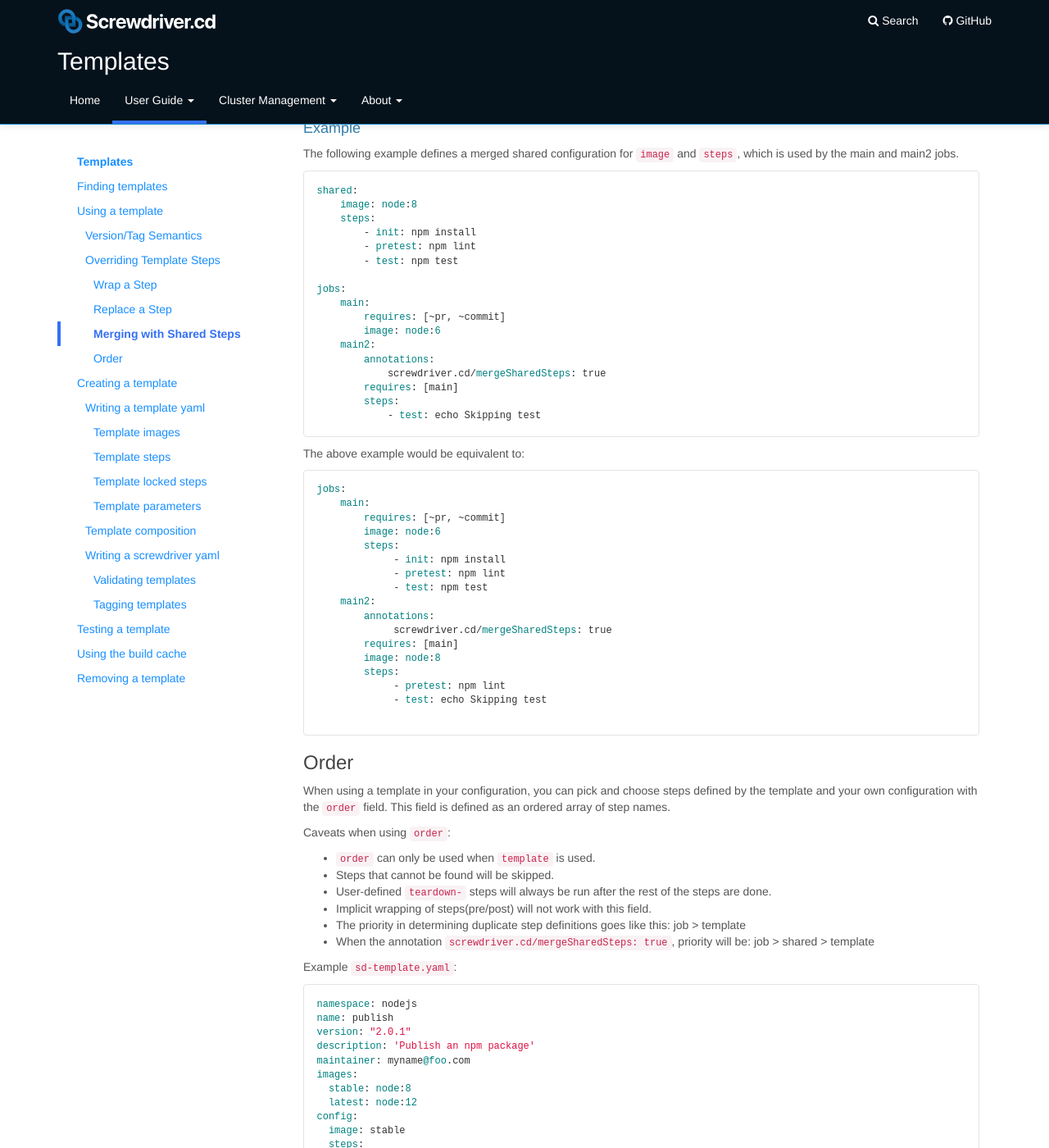
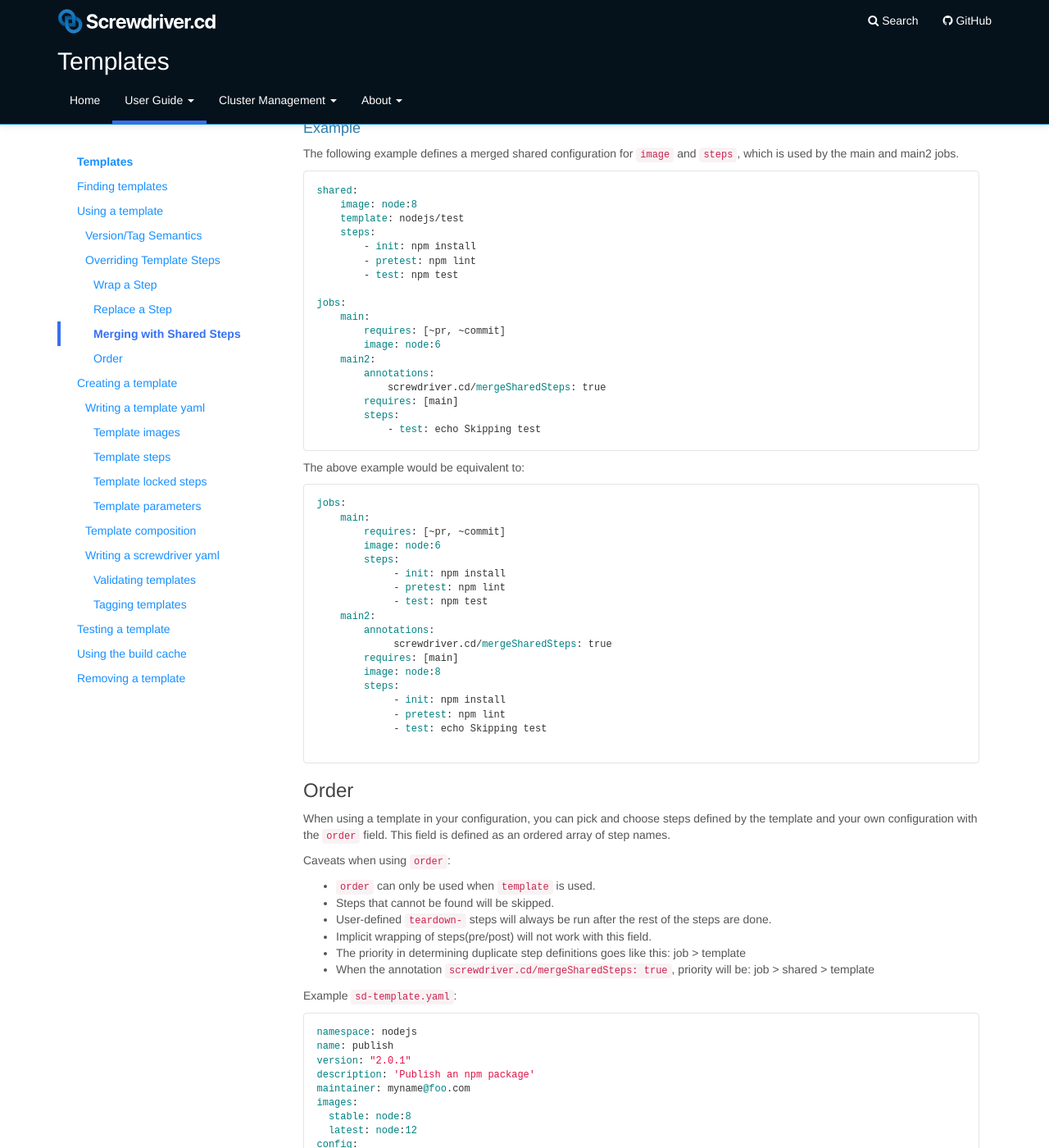
Before and after one commit to screwdriver-cd/guide, a Jekyll site: the page built from docs/user-guide/templates.md, in a window 1280 px wide and 1400 px high, scrolled down 3387 px. Shown: the whole window at 82% size. Built offline with Jekyll 4.4.1, drawn with Linux system fonts in a browser that asks for light colours.

Commit message:
fix: add template to mergeSharedSteps example (#548)

````diff
--- a/docs/user-guide/templates.md
+++ b/docs/user-guide/templates.md
@@ -210,6 +210,7 @@ The following example defines a merged shared configuration for `image` and `ste
 ```yaml
 shared:
     image: node:8
+    template: nodejs/test
     steps:
         - init: npm install
         - pretest: npm lint
@@ -244,6 +245,7 @@ jobs:
         requires: [main]
         image: node:8
         steps:
+             - init: npm install
              - pretest: npm lint
              - test: echo Skipping test
 
````
